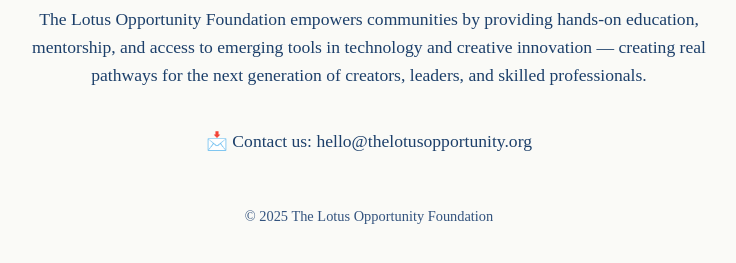
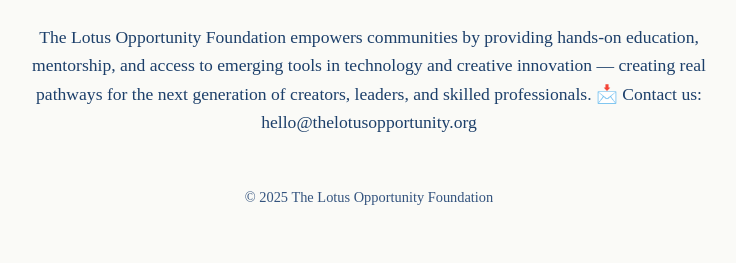
Before and after one commit to The-LotusOpportunity/thelotusopportunity, a plain HTML site: page index.html in a window 1280 px wide. Shown: the part 339-602 px from the top of the page, without its empty margins (271-1007 px from the left). Drawn offline with Linux system fonts and the light colour scheme.

Commit message:
Update index.html

```diff
--- a/index.html
+++ b/index.html
@@ -45,10 +45,7 @@
     The Lotus Opportunity Foundation empowers communities by providing hands-on education, mentorship,
     and access to emerging tools in technology and creative innovation — creating real pathways for the
     next generation of creators, leaders, and skilled professionals.
-  </p>
-<p>
   📩 Contact us: hello@thelotusopportunity.org
-</p>
 
   <footer>
     © <span id="year"></span> The Lotus Opportunity Foundation
```
